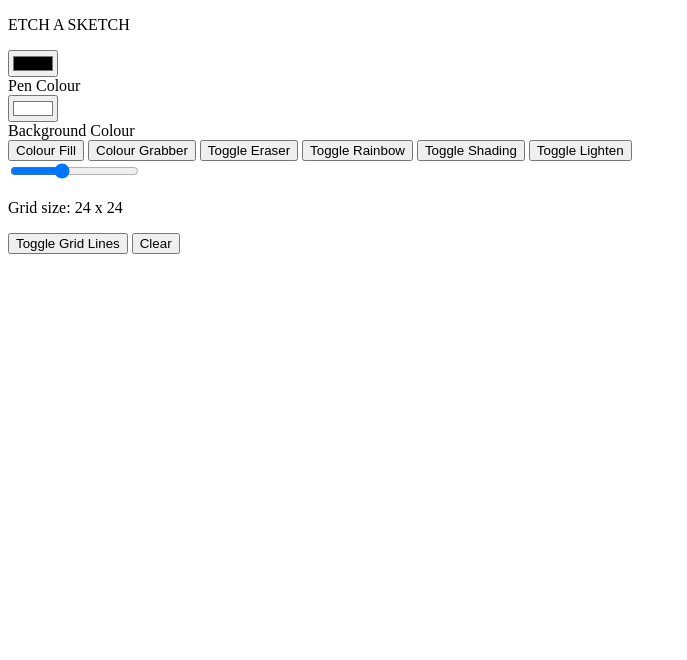
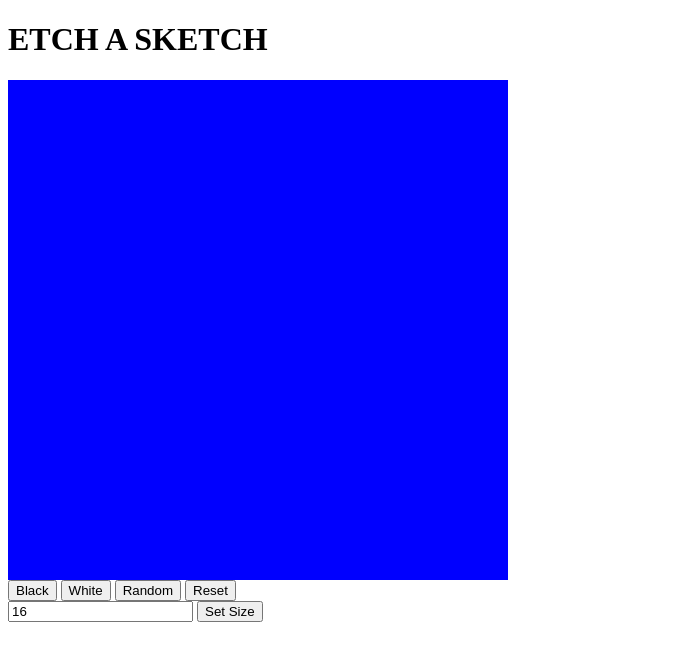
Before and after one commit to Krimx-xav/Etch-a-Sketch, a plain HTML site: page index.html in a window 1280 px wide. Shown: the whole page, without its empty margins (0-687 px from the left). Drawn offline with Linux system fonts and the light colour scheme.

Commit message:
Added desigh and some JS

```diff
--- a/index.html
+++ b/index.html
@@ -2,65 +2,35 @@
 <html lang="en">
 
 <head>
-    <meta charset="UTF-8">
-    <meta name="viewport" content="width=device-width, initial-scale=1.0">
-    <title>Retro-Sketch</title>
-    <link rel="stylesheet" href="main.css">
-    <link rel="icon" href="favicon.png">
-</head>
+    <meta charset="utf-8">
+    <title>Etch a sketch</title>
+    <link rel="stylesheet" href="styles.css">
 
-<body>
-    <div class="wrapper">
-        <div class="header">
-            <p>ETCH A SKETCH</p>
-        </div>
-        <div class="main">
+    <head rel="stylesheet" href="main.css">
 
+    </head>
 
-            <div class="controls">
-
-                <div class="color-card">
-                    <div class="color-box">
-                        <input type="color" id="color-select">
-                    </div>
-                    <span>Pen Colour</span>
-                </div>
-                <div class="color-card cc2">
-                    <div class="color-box">
-                        <input type="color" id="bg-color-select" value="#ffffff">
-                    </div>
-                    <span>Background Colour</span>
-                </div>
-                <button id="color-fill">Colour Fill</button>
-                <button id="color-grabber">Colour Grabber</button>
-
-                <button id="eraser-btn">Toggle Eraser</button>
-                <button id="rainbow-btn">Toggle Rainbow</button>
-                <button id="shader-btn">Toggle Shading</button>
-                <button id="lighten-btn">Toggle Lighten</button>
-
-
-
-
-                <div class="slider-box">
-                    <input type="range" value="24" min="1" max="60" id="range-slider" onmousemove="rangeSliderValue(this.value)" onChange="rangeSlider(this.value)">
-                    <div id="progress-bar"></div>
-                </div>
-
-
-                <p class="grid-size">Grid size: <span id="range-value">24</span> x <span id="range-value">24</span></p>
-
-                <button id="grid-btn" class="btn-on">Toggle Grid Lines</button>
-                <button id="clear-grid">Clear</button>
+    <body>
+        <div class="flex.container">
+            <div class="title">
+                <h1>ETCH A SKETCH</h1>
+            </div>
+            <div class="content"></div>
+            <div class="board"></div>
+            <div class="buttons">
+                <button>Black</button>
+                <button>White</button>
+                <button>Random</button>
+                <button>Reset</button>
 
             </div>
-            <div class="grid-wrapper">
-                <div class="grid-container toggle-grid" draggable="false"></div>
+            <div>
+                <input type="text" placeholder="Size of board" value="16" onchange="changeSize(this.value)" />
+                <button>Set Size</button>
             </div>
         </div>
-    </div>
-
-    <script src="script.js"></script>
-</body>
+    </body>
+    <script src="script.js">
+    </script>
 
 </html>
--- /dev/null
+++ b/script.js
@@ -0,0 +1,24 @@
+function customizeBoard(size) {
+    let board = document.querySelector(".board");
+    let squares = board.querySelectorAll("div");
+    squares.forEach((div) => div.remove());
+    board.style.gridTemplateColumns = `repeat(${size}, ifr)`;
+    board.style.gridTemplateRows = `repeat(${size}, ifr)`;
+
+    let total = size * size;
+    for (let i = 0; i <= total; i++) {
+        let square = document.createElement("div");
+        square.style.backgroundColor = "blue";
+        board.insertAdjacentElement("beforeend", square);
+    }
+}
+customizeBoard(16);
+
+function changeSize(input) {
+    if (input >= 2 && input <= 100) {
+        customizeBoard(input);
+    } else {
+        console.log("You chose too much squares");
+    }
+
+}
--- /dev/null
+++ b/styles.css
@@ -0,0 +1,5 @@
+.board {
+    width: 500px;
+    height: 500px;
+    display: grid;
+}
```
Also changed, not shown: main.css (deleted), reset.css (added).
